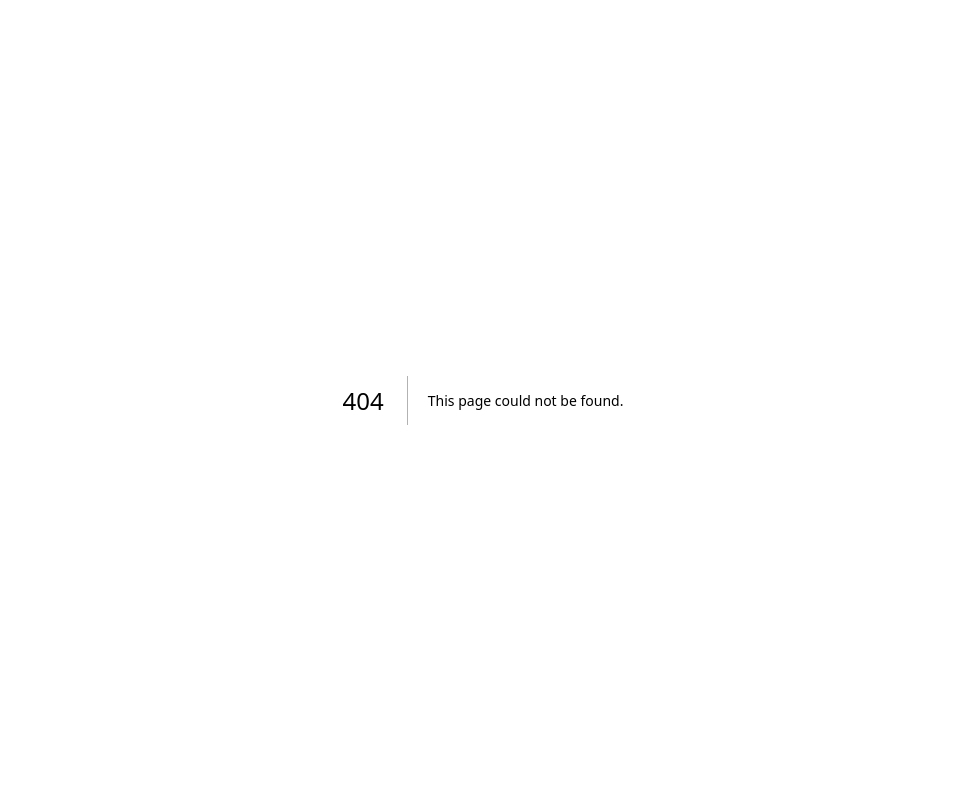
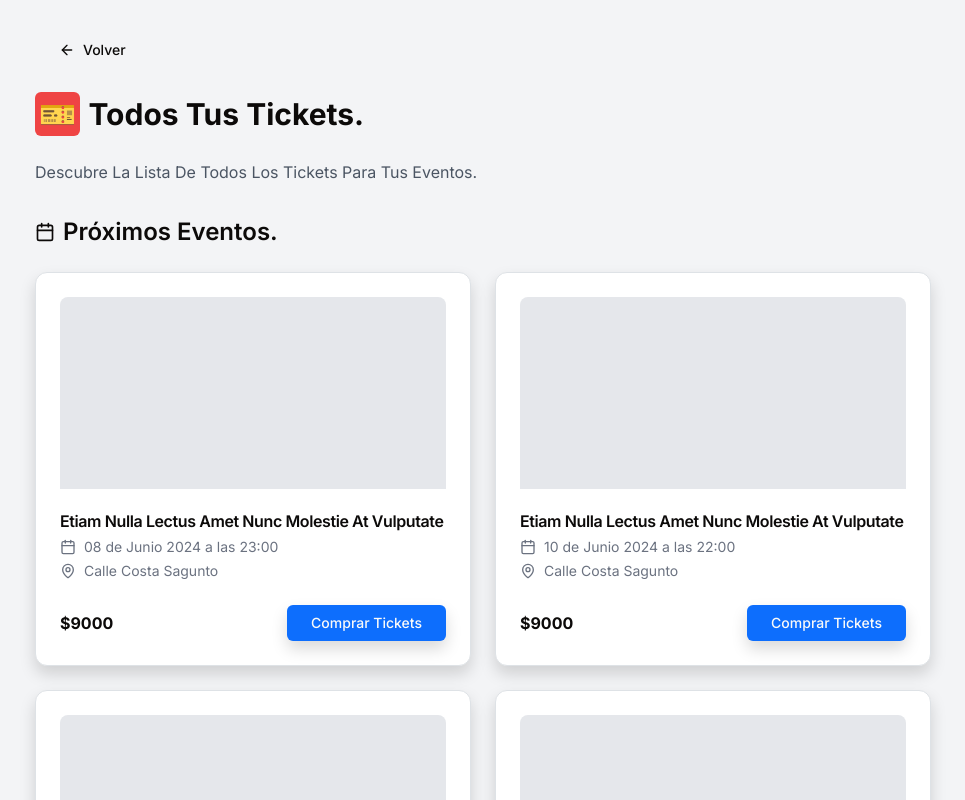
Before and after one commit to Paradis4432/ticketera, a Next.js app: page /my-tickets in a window 1280 px wide. Before the commit this address had no page. Shown: the top 800 px of the page, without its empty margins (157-1122 px from the left). Built offline with nearby package versions, Linux system fonts and the light colour scheme; a web font is replaced by a local one.

Commit message:
feat: add some authenticated section and cards

```diff
--- /dev/null
+++ b/app/my-tickets/page.tsx
@@ -0,0 +1,101 @@
+import EventCard from "@/components/event-card/EventCard"
+import { Button } from "@/components/ui/button"
+import { ArrowLeft, Calendar, MapPin } from "lucide-react"
+import Link from "next/link"
+
+interface Event {
+  id: number
+  title: string
+  date: string
+  location: string
+  price: string
+}
+
+export default function TicketManagement() {
+  const upcomingEvents: Event[] = [
+    {
+      id: 1,
+      title: "Etiam Nulla Lectus Amet Nunc Molestie At Vulputate",
+      date: "08 de Junio 2024 a las 23:00",
+      location: "Calle Costa Sagunto",
+      price: "$9000",
+    },
+    {
+      id: 2,
+      title: "Etiam Nulla Lectus Amet Nunc Molestie At Vulputate",
+      date: "10 de Junio 2024 a las 22:00",
+      location: "Calle Costa Sagunto",
+      price: "$9000",
+    },
+    {
+      id: 3,
+      title: "Etiam Nulla Lectus Amet Nunc Molestie At Vulputate",
+      date: "15 de Junio 2024 a las 23:00",
+      location: "Calle Costa Sagunto",
+      price: "$9000",
+    },
+    {
+      id: 4,
+      title: "Etiam Nulla Lectus Amet Nunc Molestie At Vulputate",
+      date: "20 de Junio 2024 a las 23:00",
+      location: "Calle Costa Sagunto",
+      price: "$9000",
+    },
+  ]
+
+  const completedEvents: Event[] = [
+    {
+      id: 5,
+      title: "Etiam Nulla Lectus Amet Nunc Molestie At Vulputate",
+      date: "01 de Junio 2024 a las 23:00",
+      location: "Calle Costa Sagunto",
+      price: "$9000",
+    },
+    {
+      id: 6,
+      title: "Etiam Nulla Lectus Amet Nunc Molestie At Vulputate",
+      date: "05 de Junio 2024 a las 23:00",
+      location: "Calle Costa Sagunto",
+      price: "$9000",
+    },
+  ]
+
+  return (
+    <div className="min-h-screen bg-gray-100 p-8">
+      <div className="max-w-4xl mx-auto">
+        <Link href={"/"}>
+          <Button variant="ghost" className="mb-6">
+            <ArrowLeft className="mr-2 h-4 w-4" /> Volver
+          </Button>
+        </Link>
+        <h1 className="text-3xl font-bold mb-6 flex items-center">
+          <span className="bg-red-500 text-white p-1 rounded mr-2">🎫</span>
+          Todos Tus Tickets.
+        </h1>
+        <p className="text-gray-600 mb-8">
+          Descubre La Lista De Todos Los Tickets Para Tus Eventos.
+        </p>
+
+        <h2 className="text-2xl font-semibold mb-4 flex items-center">
+          <Calendar className="mr-2 h-5 w-5" />
+          Próximos Eventos.
+        </h2>
+        <div className="grid grid-cols-1 md:grid-cols-2 gap-6 mb-12">
+          {upcomingEvents.map((event) => (
+            <EventCard key={event.id} event={event} />
+          ))}
+        </div>
+
+        <h2 className="text-2xl font-semibold mb-4 flex items-center">
+          <span className="text-white p-1 rounded mr-2">🔴</span>
+          Eventos Finalizados.
+        </h2>
+        <div className="grid grid-cols-1 md:grid-cols-2 gap-6">
+          {completedEvents.map((event) => (
+            <EventCard key={event.id} event={event} />
+          ))}
+        </div>
+      </div>
+    </div>
+  )
+}
--- /dev/null
+++ b/components/event-card/EventCard.tsx
@@ -0,0 +1,54 @@
+import React from "react"
+
+import { Button } from "@/components/ui/button"
+import {
+  Card,
+  CardContent,
+  CardFooter,
+  CardHeader,
+  CardTitle,
+} from "@/components/ui/card"
+import { Calendar, MapPin } from "lucide-react"
+import Link from "next/link"
+
+interface Event {
+  key: number
+  event: {
+    id: number
+    title: string
+    date: string
+    location: string
+    price: string
+  }
+}
+
+const EventCard = ({ event }: Event) => {
+  return (
+    <Card key={event.id}>
+      <CardHeader>
+        <div className="h-48 bg-gray-200 rounded-t-lg"></div>
+      </CardHeader>
+      <CardContent>
+        <CardTitle>{event.title}</CardTitle>
+        <div className="mt-2 space-y-1">
+          <div className="flex items-center text-sm text-gray-500">
+            <Calendar className="mr-2 h-4 w-4" />
+            {event.date}
+          </div>
+          <div className="flex items-center text-sm text-gray-500">
+            <MapPin className="mr-2 h-4 w-4" />
+            {event.location}
+          </div>
+        </div>
+      </CardContent>
+      <CardFooter className="flex justify-between items-center">
+        <span className="font-bold">{event.price}</span>
+        <Link href={`/buyer-events/${event.id}`}>
+          <Button>Comprar Tickets</Button>
+        </Link>
+      </CardFooter>
+    </Card>
+  )
+}
+
+export default EventCard
--- a/components/hero-section/HeroAuthSection.tsx
+++ b/components/hero-section/HeroAuthSection.tsx
@@ -1,86 +1,34 @@
 import { Button } from "@/components/ui/button"
-import {
-  DropdownMenu,
-  DropdownMenuContent,
-  DropdownMenuItem,
-  DropdownMenuTrigger,
-} from "@/components/ui/dropdown-menu"
-import { QrCode, Ticket, MessageCircle, Home, LogOut } from "lucide-react"
+import { QrCode, Ticket, MessageCircle } from "lucide-react"
 
 export default function HeroAuthSection() {
   return (
-    <div className="min-h-screen bg-gray-100 flex flex-col">
-      <header className="bg-white shadow-sm">
-        <div className="max-w-7xl mx-auto px-4 sm:px-6 lg:px-8 py-4 flex justify-between items-center">
-          <div className="flex items-center">
-            <span className="text-xl font-bold">🎫 Selva Tickets</span>
-          </div>
-          <DropdownMenu>
-            <DropdownMenuTrigger asChild>
-              <Button variant="ghost" size="icon">
-                <span className="sr-only">Open user menu</span>
-                <svg
-                  xmlns="http://www.w3.org/2000/svg"
-                  fill="none"
-                  viewBox="0 0 24 24"
-                  strokeWidth={1.5}
-                  stroke="currentColor"
-                  className="w-6 h-6"
-                >
-                  <path
-                    strokeLinecap="round"
-                    strokeLinejoin="round"
-                    d="M17.982 18.725A7.488 7.488 0 0012 15.75a7.488 7.488 0 00-5.982 2.975m11.963 0a9 9 0 10-11.963 0m11.963 0A8.966 8.966 0 0112 21a8.966 8.966 0 01-5.982-2.275M15 9.75a3 3 0 11-6 0 3 3 0 016 0z"
-                  />
-                </svg>
-              </Button>
-            </DropdownMenuTrigger>
-            <DropdownMenuContent align="end">
-              <DropdownMenuItem>
-                <Home className="mr-2 h-4 w-4" />
-                <span>Inicio</span>
-              </DropdownMenuItem>
-              <DropdownMenuItem>
-                <Ticket className="mr-2 h-4 w-4" />
-                <span>Mis Tickets</span>
-              </DropdownMenuItem>
-              <DropdownMenuItem>
-                <Ticket className="mr-2 h-4 w-4" />
-                <span>Ver Eventos</span>
-              </DropdownMenuItem>
-              <DropdownMenuItem>
-                <LogOut className="mr-2 h-4 w-4" />
-                <span>Cerrar Sesion</span>
-              </DropdownMenuItem>
-            </DropdownMenuContent>
-          </DropdownMenu>
-        </div>
-      </header>
+    <div className="min-h-screen flex flex-col">
       <main className="flex-grow flex items-center justify-center px-4 sm:px-6 lg:px-8">
-        <div className="max-w-md w-full space-y-8">
+        <div className="max-w-md w-full space-y-10">
           <div>
-            <div className="mx-auto h-12 w-12 flex items-center justify-center rounded-full bg-blue-100">
-              <Ticket className="h-6 w-6 text-blue-600" />
+            <div className="mx-auto h-max w-max p-4 flex items-center justify-center rounded-full bg-blue-100">
+              <Ticket className="h-12 w-12 text-blue-600" />
             </div>
-            <h2 className="mt-6 text-center text-3xl font-extrabold text-gray-900">
+            <h2 className="mt-6 text-center text-4xl font-extrabold text-gray-900">
               ¡Bienvenido!
             </h2>
-            <p className="mt-2 text-center text-sm text-gray-600">
+            <p className="mt-3 text-center text-sm text-gray-600">
               Descubre Selva Tickets, compra tus eventos de forma segura, rápida
               y sencilla, todo en un solo lugar.
             </p>
           </div>
-          <div className="mt-8 space-y-6">
-            <div className="grid grid-cols-1 gap-3 sm:grid-cols-3">
-              <Button className="w-full" variant="outline">
+          <div className="mt-8">
+            <div className="flex flex-row gap-3 items-center justify-center">
+              <Button className="w-full h-12" variant="outline">
                 <QrCode className="mr-2 h-4 w-4" />
                 Mis Tickets
               </Button>
-              <Button className="w-full">
-                <Ticket className="mr-2 h-4 w-4" />
+              <Button className="w-full h-12">
+                <Ticket className="mr-2 h-4 w-4 text-white" />
                 Comprar Tickets
               </Button>
-              <Button className="w-full" variant="outline">
+              <Button className="w-full h-12" variant="outline">
                 <MessageCircle className="mr-2 h-4 w-4" />
                 Soporte
               </Button>
--- a/components/hero-section/HeroSection.tsx
+++ b/components/hero-section/HeroSection.tsx
@@ -1,4 +1,6 @@
-import React from "react"
+"use client"
+
+import React, { useState } from "react"
 import { Button } from "@/components/ui/button"
 import { Input } from "@/components/ui/input"
 import {
@@ -32,8 +34,12 @@ import Background from "../ui/backgrounds"
 import { Badge } from "../ui/badge"
 import Navbar from "../navbar/Navbar"
 import Footer from "./footer/Footer"
+import Link from "next/link"
+import HeroAuthSection from "./HeroAuthSection"
+import EventCard from "../event-card/EventCard"
 
 export default function HeroSection() {
+  const [isAuthenticated, setIsAuthenticated] = useState(true)
   const events = [
     {
       id: 1,
@@ -114,19 +120,22 @@ export default function HeroSection() {
     <div className="min-h-screen">
       <Navbar />
       {/* Hero Section */}
-      <section className="w-full text-white h-[calc(100vh_-_84px)]">
+      <section className="w-full h-[calc(100vh_-_84px)]">
         <Background
           bg_types="lines"
           animated
           className="w-full h-full bg-box-gradient flex items-center justify-center"
         >
+          {isAuthenticated ? (
+            <HeroAuthSection />
+          ) : (
             <div className="w-full h-full flex items-center flex-col justify-center">
               <h1 className="text-6xl text-black font-bold mb-4 text-center leading-tight">
                 🚀 Experiencias Unicas Con <br /> Selva Tickets!
               </h1>
               <p className="w-1/4 text-center text-base mb-8 text-black/80">
-              Descubre Selva Tickets, compra tus eventos de forma segura, rápida
-              y sencilla, todo en un solo lugar.
+                Descubre Selva Tickets, compra tus eventos de forma segura,
+                rápida y sencilla, todo en un solo lugar.
               </p>
               <Button
                 size="lg"
@@ -136,6 +145,7 @@ export default function HeroSection() {
                 <ChevronsDown className="size-5" /> Ver Eventos
               </Button>
             </div>
+          )}
         </Background>
       </section>
 
@@ -178,28 +188,7 @@ export default function HeroSection() {
           </div>
           <div className="grid grid-cols-1 md:grid-cols-2 lg:grid-cols-3 gap-8">
             {events.map((event) => (
-              <Card key={event.id}>
-                <CardHeader>
-                  <div className="h-48 bg-gray-200 rounded-t-lg"></div>
-                </CardHeader>
-                <CardContent>
-                  <CardTitle>{event.title}</CardTitle>
-                  <div className="mt-2 space-y-1">
-                    <div className="flex items-center text-sm text-gray-500">
-                      <Calendar className="mr-2 h-4 w-4" />
-                      {event.date}
-                    </div>
-                    <div className="flex items-center text-sm text-gray-500">
-                      <MapPin className="mr-2 h-4 w-4" />
-                      {event.location}
-                    </div>
-                  </div>
-                </CardContent>
-                <CardFooter className="flex justify-between items-center">
-                  <span className="font-bold">{event.price}</span>
-                  <Button>Comprar Tickets</Button>
-                </CardFooter>
-              </Card>
+              <EventCard key={event.id} event={event} />
             ))}
           </div>
           <div className="text-center mt-8">
--- /dev/null
+++ b/components/navbar/AuthNavbar.tsx
@@ -0,0 +1,64 @@
+import React from "react"
+
+import { Button } from "@/components/ui/button"
+import {
+  DropdownMenu,
+  DropdownMenuContent,
+  DropdownMenuItem,
+  DropdownMenuTrigger,
+} from "@/components/ui/dropdown-menu"
+import { Home, LogOut, Ticket } from "lucide-react"
+import Link from "next/link"
+
+const AuthNavbar = () => {
+  return (
+    <header className="bg-white shadow-sm">
+      <div className="max-w-7xl mx-auto px-4 sm:px-6 lg:px-8 py-4 flex justify-between items-center">
+        <div className="flex items-center">
+          <span className="text-xl font-bold">🎫 Selva Tickets</span>
+        </div>
+        <DropdownMenu>
+          <DropdownMenuTrigger asChild>
+            <Button variant="ghost" size="icon">
+              <span className="sr-only">Open user menu</span>
+              <svg
+                xmlns="http://www.w3.org/2000/svg"
+                fill="none"
+                viewBox="0 0 24 24"
+                strokeWidth={1.5}
+                stroke="currentColor"
+                className="w-6 h-6"
+              >
+                <path
+                  strokeLinecap="round"
+                  strokeLinejoin="round"
+                  d="M17.982 18.725A7.488 7.488 0 0012 15.75a7.488 7.488 0 00-5.982 2.975m11.963 0a9 9 0 10-11.963 0m11.963 0A8.966 8.966 0 0112 21a8.966 8.966 0 01-5.982-2.275M15 9.75a3 3 0 11-6 0 3 3 0 016 0z"
+                />
+              </svg>
+            </Button>
+          </DropdownMenuTrigger>
+          <DropdownMenuContent align="end" className="p-3 space-y-3">
+            <DropdownMenuItem className="p-2.5 cursor-pointer">
+              <Home className="mr-2 h-4 w-4" />
+              <Link href="/">Inicio</Link>
+            </DropdownMenuItem>
+            <DropdownMenuItem className="p-2.5 cursor-pointer">
+              <Ticket className="mr-2 h-4 w-4" />
+              <Link href="/my-tickets">Mis Tickets</Link>
+            </DropdownMenuItem>
+            <DropdownMenuItem className="p-2.5 cursor-pointer">
+              <Ticket className="mr-2 h-4 w-4" />
+              <Link href="my-events">Ver Eventos</Link>
+            </DropdownMenuItem>
+            <DropdownMenuItem className="p-2.5 cursor-pointer">
+              <LogOut className="mr-2 h-4 w-4" />
+              <Link href="#">Cerrar Sesion</Link>
+            </DropdownMenuItem>
+          </DropdownMenuContent>
+        </DropdownMenu>
+      </div>
+    </header>
+  )
+}
+
+export default AuthNavbar
--- a/components/navbar/Navbar.tsx
+++ b/components/navbar/Navbar.tsx
@@ -1,10 +1,18 @@
+"use client"
+
 import { Rocket } from "lucide-react"
-import React from "react"
+import React, { useState } from "react"
 import { Button } from "../ui/button"
 import Link from "next/link"
+import AuthNavbar from "./AuthNavbar"
 
 const Navbar = () => {
+  const [isAuthenticated, setIsAuthenticated] = useState(true)
   return (
+    <>
+      {isAuthenticated ? (
+        <AuthNavbar />
+      ) : (
         <header className="bg-white shadow-sm">
           <div className="container mx-auto px-4 py-4 flex justify-between items-center">
             <div className="flex items-center space-x-4">
@@ -14,27 +22,27 @@ const Navbar = () => {
             <nav>
               <ul className="flex space-x-12">
                 <li>
-              <a href="#" className="text-gray-600 hover:text-blue-600">
+                  <Link href="/" className="text-gray-600 hover:text-blue-600">
                     Home
-              </a>
+                  </Link>
                 </li>
                 <li>
-              <a
+                  <Link
                     href="/buyer-events"
                     className="text-gray-600 hover:text-blue-600"
                   >
                     Eventos
-              </a>
+                  </Link>
                 </li>
                 <li>
-              <a href="#" className="text-gray-600 hover:text-blue-600">
+                  <Link href="#" className="text-gray-600 hover:text-blue-600">
                     Productores
-              </a>
+                  </Link>
                 </li>
                 <li>
-              <a href="#" className="text-gray-600 hover:text-blue-600">
+                  <Link href="#" className="text-gray-600 hover:text-blue-600">
                     Preguntas
-              </a>
+                  </Link>
                 </li>
               </ul>
             </nav>
@@ -43,6 +51,8 @@ const Navbar = () => {
             </Link>
           </div>
         </header>
+      )}
+    </>
   )
 }
 
```
Lines whose indentation alone changed are shown as unchanged.
